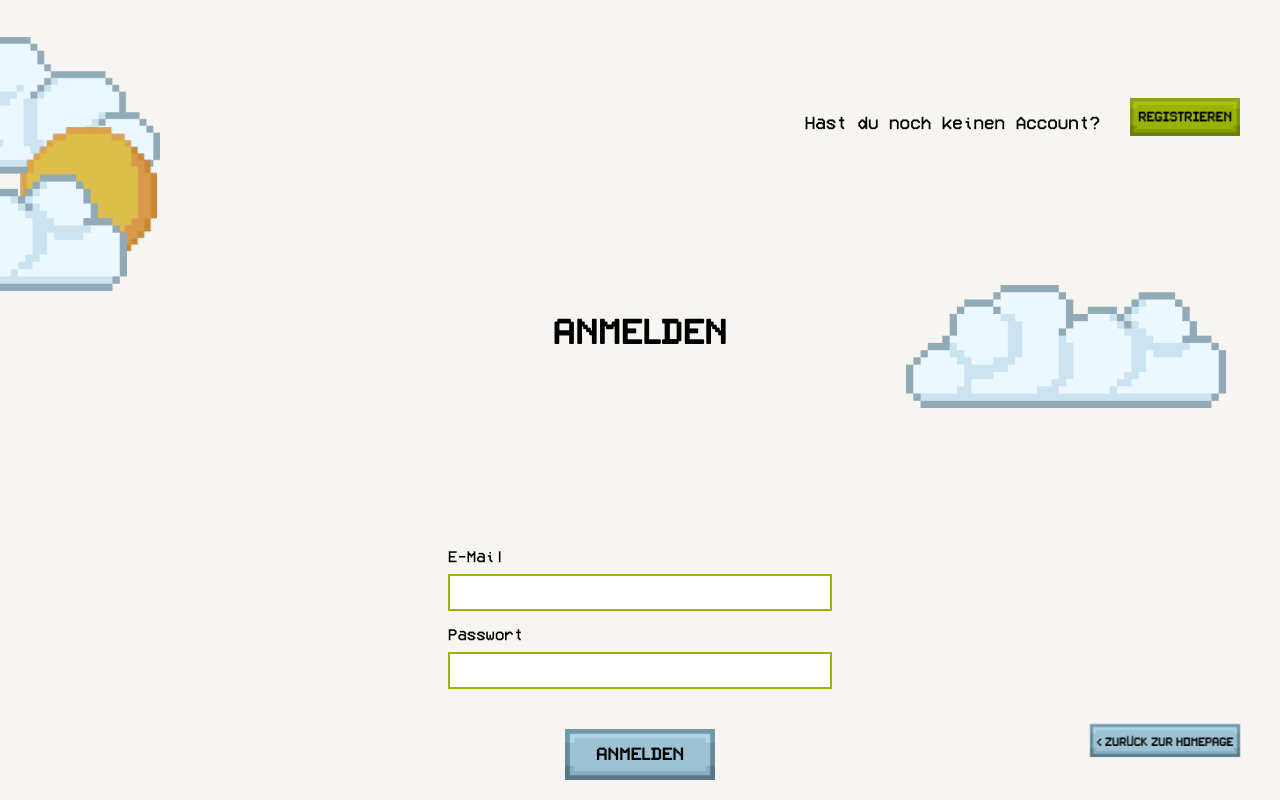
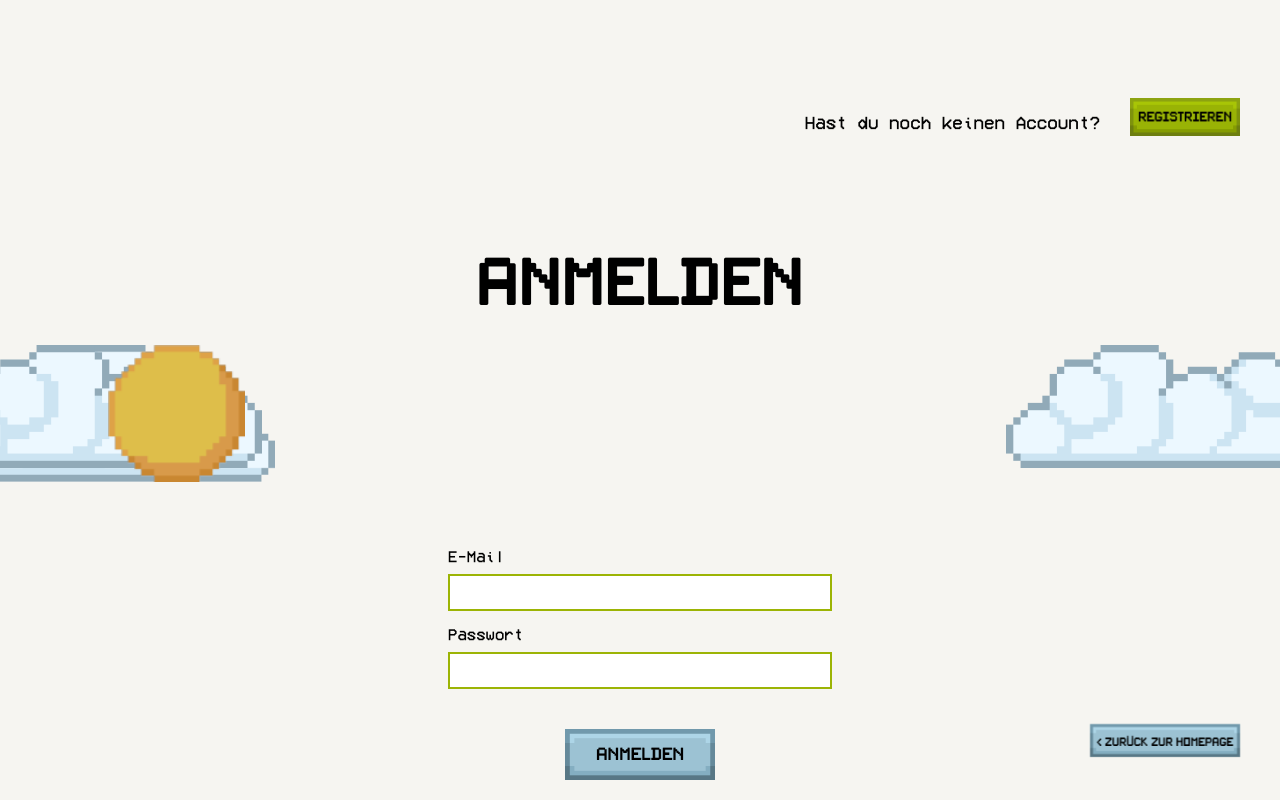
Before and after one commit to linguExplorer/linguExplorer, a Vue app in the folder webpage/: page /anmelden in a window 1280 px wide. Built offline with nearby package versions, Linux system fonts and the light colour scheme.

Commit message:
update style

```diff
--- a/webpage/src/styles/Anmelden.css
+++ b/webpage/src/styles/Anmelden.css
@@ -18,7 +18,7 @@
     justify-content: flex-end;
     align-items: center;
     z-index: 10;
-    padding: 20px;
+    padding: 0px;
     width: 100%;
 }
 
@@ -51,7 +51,7 @@
     display: flex;
     align-items: flex-end;
     justify-content: center;
-    margin-bottom: 20px;
+    margin-bottom: 5px;
     position: relative;
 }
 
@@ -60,8 +60,8 @@
     width: 137px;
     height: auto;
     position: absolute;
-    left: -300%;
-    top: -370%;
+    left: -110%;
+    top: -380%;
   }
 
 /* Obere Wolke links */
@@ -69,9 +69,8 @@
     width: 300px;
     height: auto;
     position: absolute;
-    left: -390%;
-    top: -550%;
-    z-index: 0;
+    left: -150%;
+    top: -60%;
 }
 
 /* Untere Wolke links */
@@ -79,9 +78,8 @@
     width: 320px;
     height: auto;
     position: absolute;
-    left: -420%;
-    top: -290%;
-    z-index: 2;
+    left: -160%;
+    top: 0%;
 }
 
 /* Rechte Wolke */
@@ -89,8 +87,8 @@
     width: 320px;
     height: auto;
     position: absolute;
-    left: 200%;
-    top: -55%;
+    left: 160%;
+    top: -60%;
 }
 
 /* Welcome Text */
@@ -98,21 +96,25 @@
     display: flex;
     flex-direction: column;
     align-items: center;
+    top: 80px;
+    margin-bottom: 0;
 }
 
-.welcome-text .h1 {
+/* Welcome Text */
+.anmelde-container .welcome-text h1 {
     font-family: 'Pixelsplitter', Arial, sans-serif;
-    font-size: 100px;
+    font-size: 60px;
     color: black;
-    margin: 0 10px 10px;
+    margin-top: -100px; /*Abstand 'Anmenden' und top*/
+    margin-bottom: 20px;
     text-align: center;
 }
 
 /* Content Box Styles */
 .content-box {
     width: 30%;
-    margin: 0 auto;
-    padding: 20px;
+    margin-top: 0px;
+    padding: 0 20px;
     box-shadow: none;
     text-align: center;
     position: relative;
@@ -140,7 +142,7 @@ input:-webkit-autofill {
 
 .input-group {
     text-align: left;
-    margin-bottom: 15px;
+    margin-bottom: 5px;
 }
 
 .input-group label {
--- a/webpage/src/styles/Registrieren.css
+++ b/webpage/src/styles/Registrieren.css
@@ -65,7 +65,7 @@
     width: 100px;
     height: auto;
     position: absolute;
-    left: 10%;
+    left: -180%;
     bottom: 50%;
     z-index: 1;
 }
@@ -75,7 +75,7 @@
     width: 230px;
     height: auto;
     position: absolute;
-    left: 5%;
+    left: -180%;
     bottom: 70%;
     z-index: 0;
 }
@@ -85,7 +85,7 @@
     width: 230px;
     height: auto;
     position: absolute;
-    left: 3%;
+    left: -180%;
     bottom: 0%;
     z-index: 2;
 }
@@ -95,7 +95,7 @@
     width: 230px;
     height: auto;
     position: absolute;
-    right: 10%;
+    left: 150%;
     bottom: 20%;
 }
 
@@ -106,9 +106,9 @@
     align-items: center;
 }
 
-h1 {
+.register-container .welcome-text .h1 {
     font-family: 'Pixelsplitter', Arial, sans-serif;
-    font-size: 45px;
+    font-size: 60px;
     color: black;
     margin: 0 10px 10px;
     text-align: center;
```
Also changed, not shown: webpage/src/pages/Anmelden.vue (line endings or trailing spaces).
